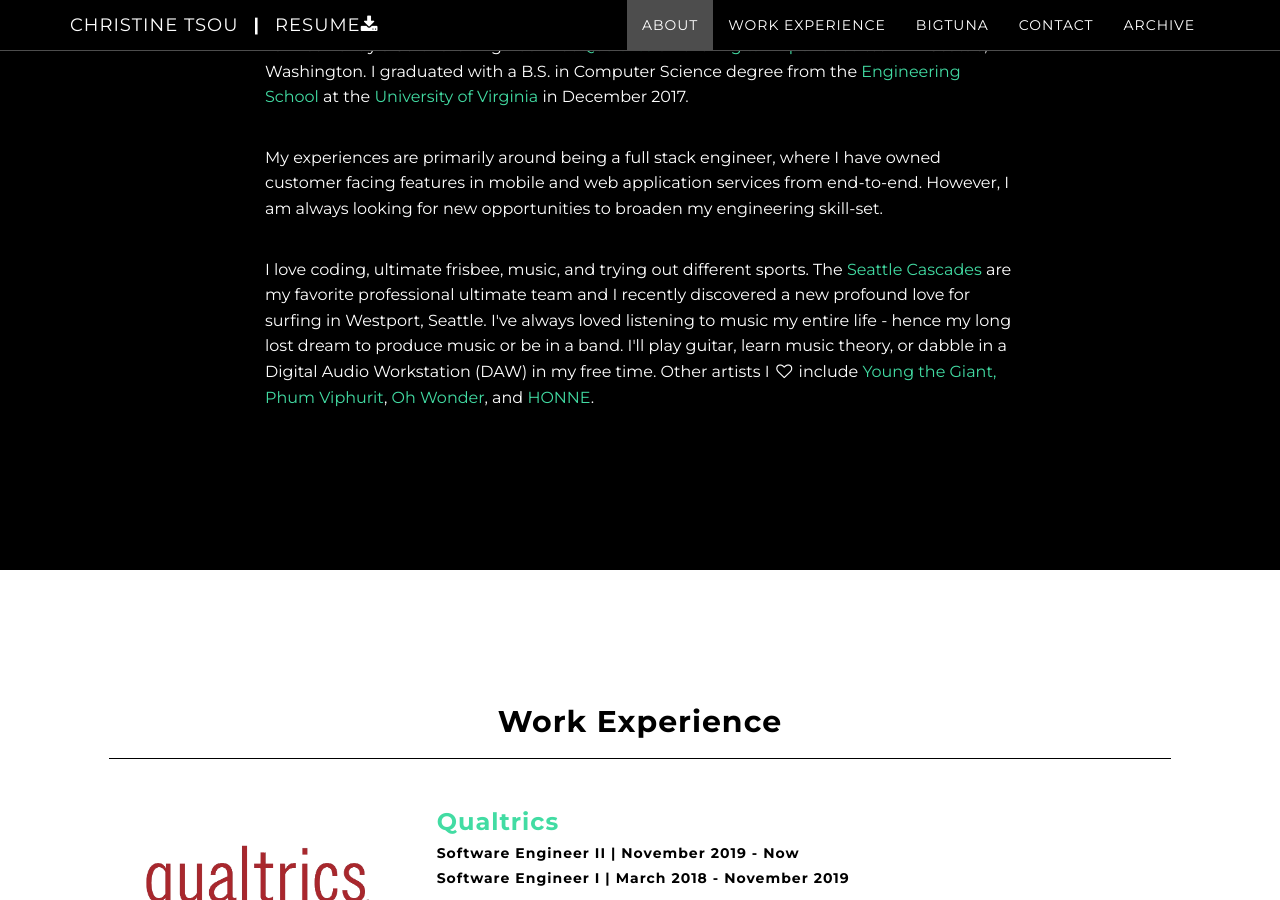
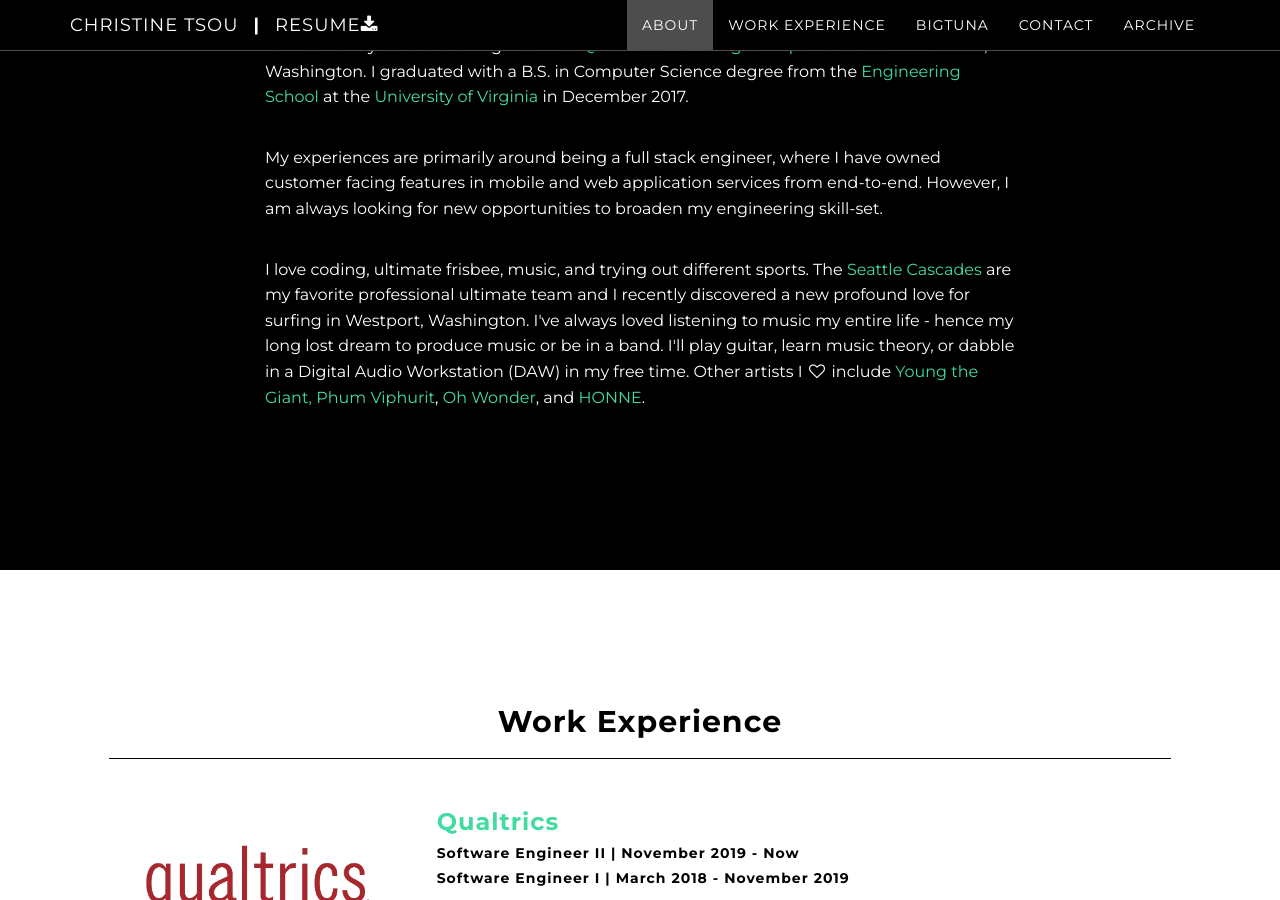
Before and after one commit to cyt3ea/cyt3ea.github.io, a Jekyll site: the page built from index.html, in a window 1280 px wide and 900 px high, scrolled down 815 px. Built offline with Jekyll 4.4.1, drawn with Linux system fonts in a browser that asks for light colours; nearby versions of some CDN libraries.

Commit message:
Update default.html

```diff
--- a/_layouts/default.html
+++ b/_layouts/default.html
@@ -112,7 +112,7 @@
                 <h2>About Me</h2>
                 <p>I am currently a Software Engineer II at <a href="https://www.qualtrics.com/">Qualtrics</a> on the <a href="https://www.qualtrics.com/customer-experience/digital/">Digital Experience</a> team in Seattle, Washington. I graduated with a B.S. in Computer Science degree from the <a href="http://www.seas.virginia.edu/"> Engineering School </a> at the <a href="https://www.virginia.edu/">University of Virginia</a> in December 2017. </p>
                 <p>My experiences are primarily around being a full stack engineer, where I have owned customer facing features in mobile and web application services from end-to-end. However, I am always looking for new opportunities to broaden my engineering skill-set.</p>
-                <p>I love coding, ultimate frisbee, music, and trying out different sports. The <a href="http://www.seattlecascades.com/">Seattle Cascades</a> are my favorite professional ultimate team and I recently discovered a new profound love for surfing in Westport, Seattle. I've always loved listening to music my entire life - hence my long lost dream to produce music or be in a band. I'll play guitar, learn music theory, or dabble in a Digital Audio Workstation (DAW) in my free time. Other artists I <i class="fa fa-heart-o fa-fw"></i> include <a href="http://www.youngthegiant.com/">Young the Giant, <a href="https://phumviphurit.bandcamp.com/">Phum Viphurit</a>, <a href="http://ohwondermusic.com/">Oh Wonder</a>, and <a href="http://hellohonne.com/">HONNE</a>. </p>
+                <p>I love coding, ultimate frisbee, music, and trying out different sports. The <a href="http://www.seattlecascades.com/">Seattle Cascades</a> are my favorite professional ultimate team and I recently discovered a new profound love for surfing in Westport, Washington. I've always loved listening to music my entire life - hence my long lost dream to produce music or be in a band. I'll play guitar, learn music theory, or dabble in a Digital Audio Workstation (DAW) in my free time. Other artists I <i class="fa fa-heart-o fa-fw"></i> include <a href="http://www.youngthegiant.com/">Young the Giant, <a href="https://phumviphurit.bandcamp.com/">Phum Viphurit</a>, <a href="http://ohwondermusic.com/">Oh Wonder</a>, and <a href="http://hellohonne.com/">HONNE</a>. </p>
             </div>
         </div>
     </section>
```
